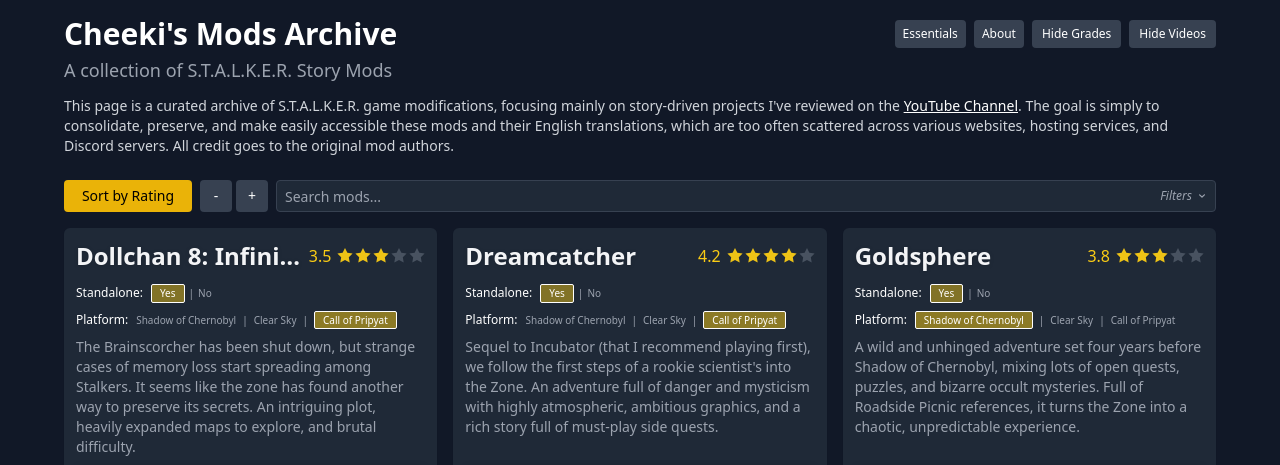
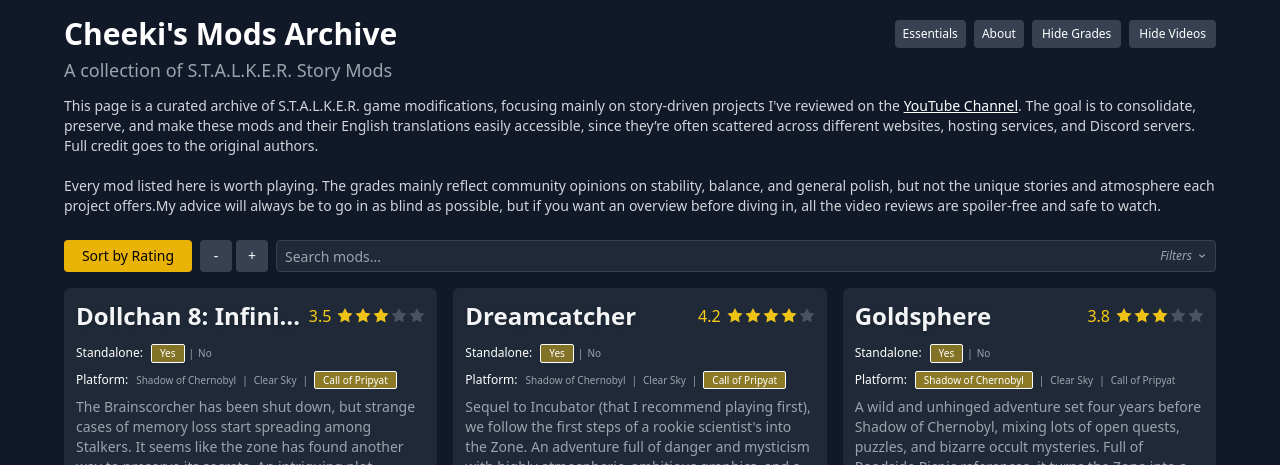
Before and after one commit to Cheekitos/CSMA, a Jekyll site: the page built from index.html, in a window 1280 px wide and 900 px high, cut to the strip 0-465 px from the top of the window. Built offline with Jekyll 4.4.1, drawn with Linux system fonts in a browser that asks for light colours; nearby versions of some CDN libraries.

Commit message:
New intro

```diff
--- a/index.html
+++ b/index.html
@@ -15,7 +15,11 @@
 
   <p class="text-gray-300 text-sm mb-6">
     This page is a curated archive of S.T.A.L.K.E.R. game modifications, focusing mainly on story-driven projects I've reviewed on the <a href="https://linktr.ee/cheekibreekii" target="_blank" class="text-white underline">YouTube Channel</a>.
-    The goal is simply to consolidate, preserve, and make easily accessible these mods and their English translations, which are too often scattered across various websites, hosting services, and Discord servers. All credit goes to the original mod authors.
+    The goal is to consolidate, preserve, and make these mods and their English translations easily accessible, since they’re often scattered across
+    different websites, hosting services, and Discord servers. Full credit goes to the original authors.<br><br>
+    Every mod listed here is worth playing. The grades mainly reflect community opinions on stability, balance, and general polish, but not the unique
+    stories and atmosphere each project offers.My advice will always be to go in as blind as possible, but if you want an overview before diving in,
+    all the video reviews are spoiler-free and safe to watch.
   </p>
 
   <div class="flex flex-wrap items-start gap-2 mb-4" id="controls-container">
```
